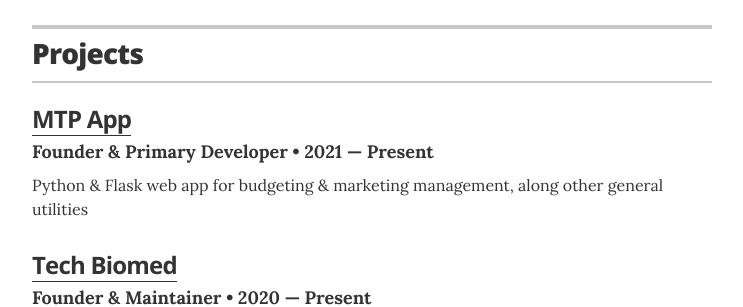
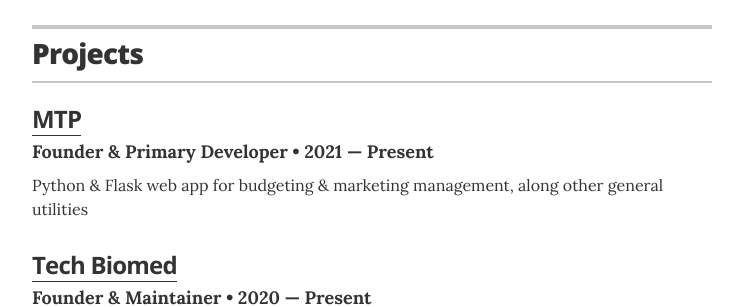
Before and after one commit to IulianIV/iulianiv.github.io, a Jekyll site: the page built from index.html, in a window 1280 px wide and 900 px high, scrolled down 1139 px. Shown: the part 158-465 px from the top of the window, without its empty margins (268-1011 px from the left). Built offline with Jekyll 4.4.1, drawn with Linux system fonts in a browser that asks for light colours.

Commit message:
Update projects.yml

```diff
--- a/_data/projects.yml
+++ b/_data/projects.yml
@@ -1,7 +1,7 @@
 # Projects
 # uncomment the urls if you wish to display them, and add your own URL
 
-- project: MTP App
+- project: MTP
   role: Founder & Primary Developer
   duration: 2021 &mdash; Present
   url: "https://www.prower.ro"
```
